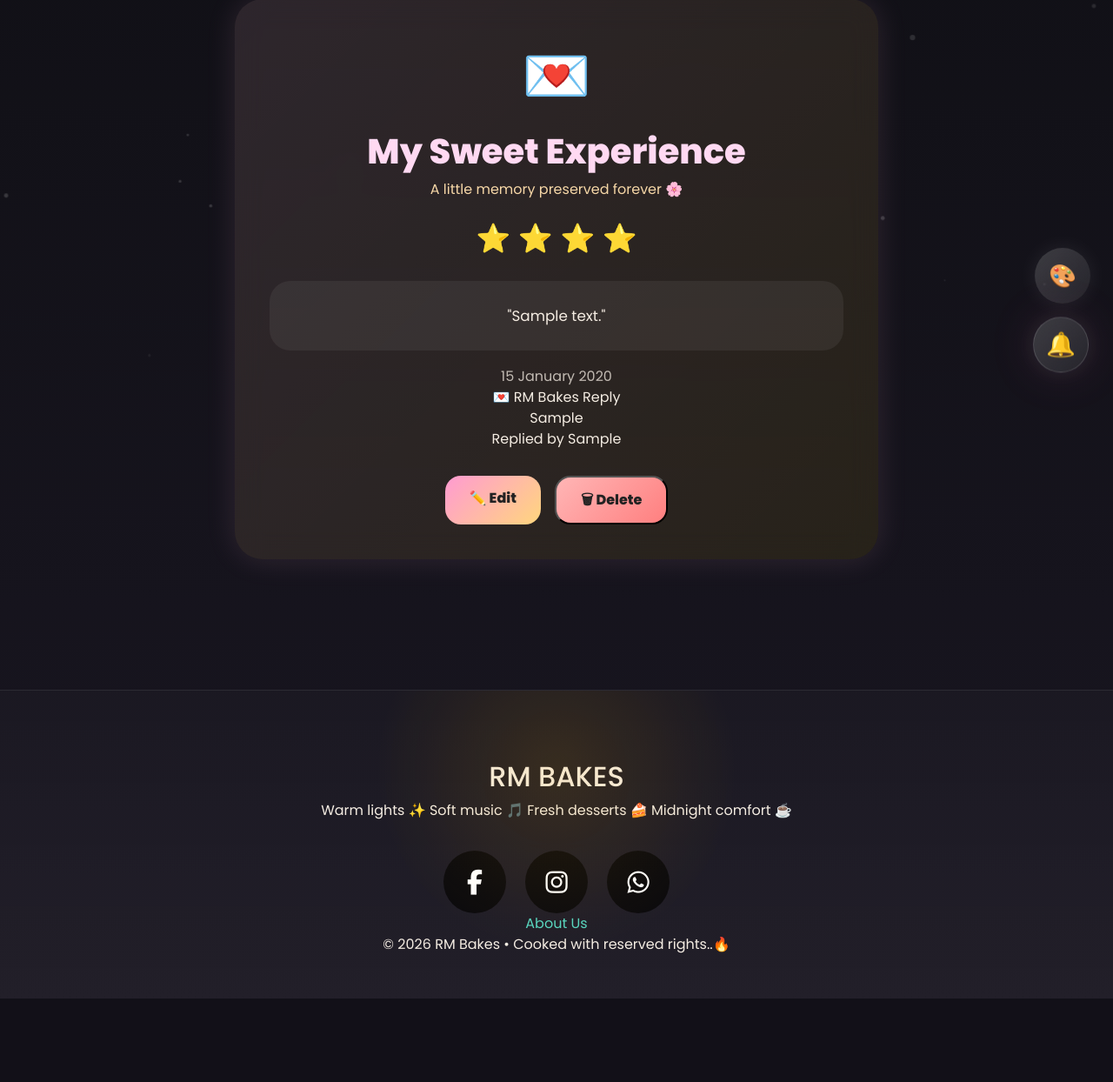
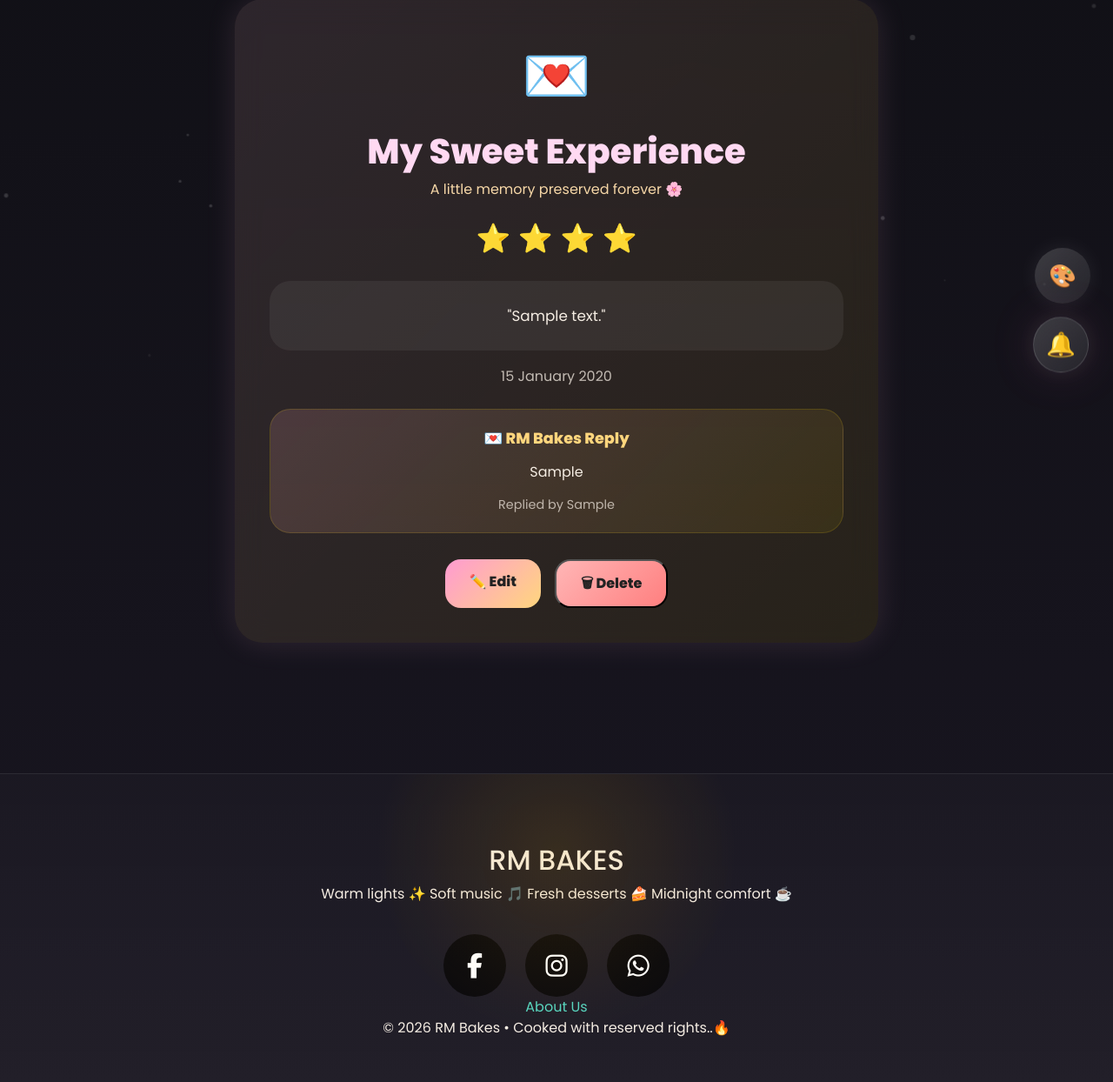
Before and after one commit to adminrmbakes-design/rm-bakes, a Flask app: page /my-review/1 in a window 1280 px wide. Shown: the part 341-1585 px from the top of the page at 87% size. Before the commit the page ends 1489 px from the top, so only its background shows below. Run offline with Flask 3, Linux system fonts and the light colour scheme; a user stored in the database is signed in; tables that the repository leaves empty hold one stand-in row (values such as "Sample post"); some libraries are stand-ins or nearby versions.

Commit message:
Update my_review.html

```diff
--- a/templates/my_review.html
+++ b/templates/my_review.html
@@ -211,6 +211,60 @@
 
 }
 
+.admin-reply-card{
+
+    margin-top:25px;
+
+    padding:20px;
+
+    border-radius:24px;
+
+    background:
+        linear-gradient(
+            135deg,
+            rgba(255,182,193,0.15),
+            rgba(255,215,0,0.08)
+        );
+
+    border:
+        1px solid rgba(
+            255,
+            215,
+            0,
+            0.15
+        );
+
+}
+
+.admin-reply-title{
+
+    font-size:1.1rem;
+
+    font-weight:800;
+
+    color:#ffd67d;
+
+    margin-bottom:12px;
+
+}
+
+.admin-reply-message{
+
+    line-height:1.8;
+
+}
+
+.admin-reply-meta{
+
+    margin-top:12px;
+
+    opacity:0.7;
+
+    font-size:0.9rem;
+
+}
+
+
 .review-actions{
 
     display:flex;
```
